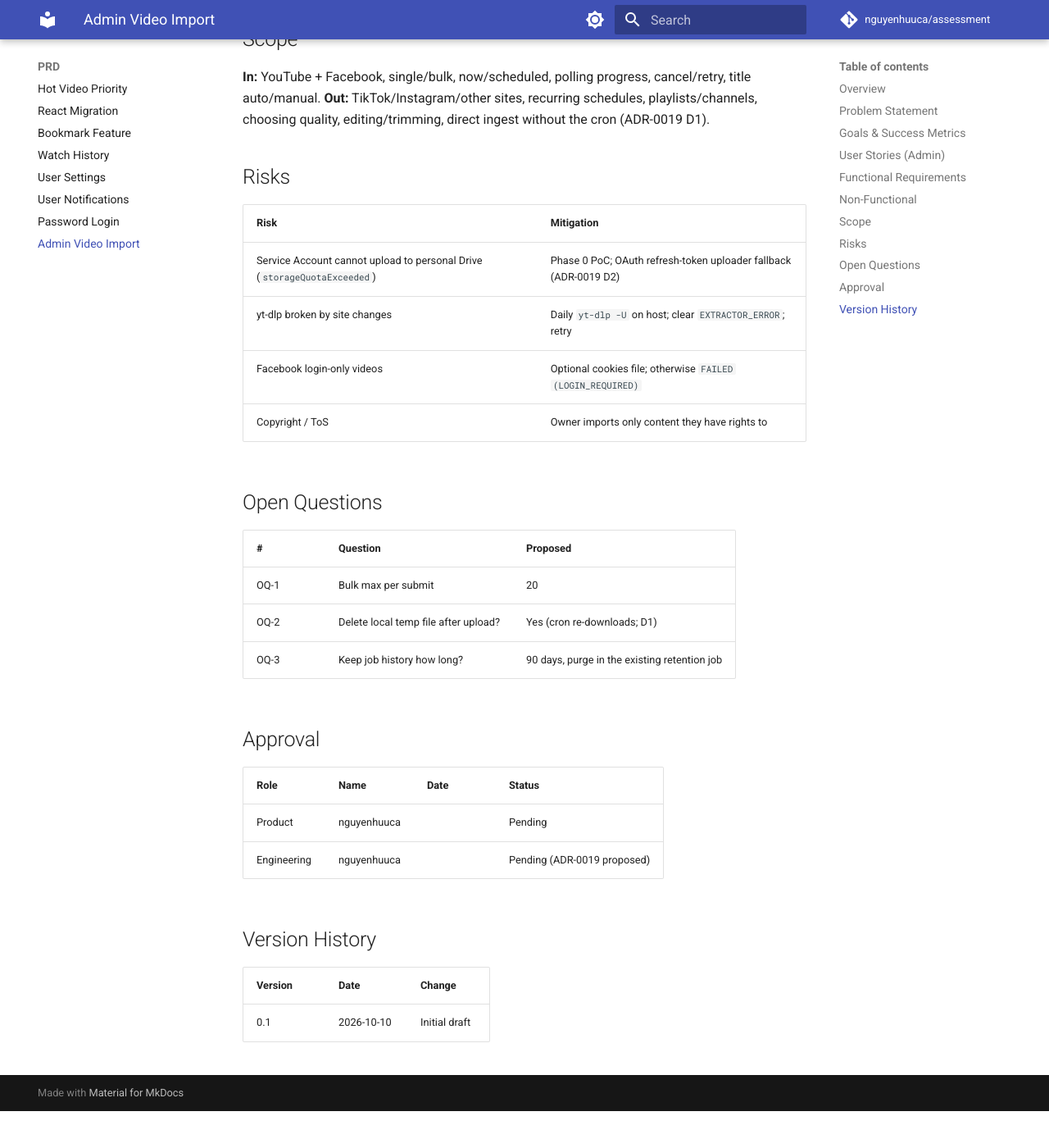
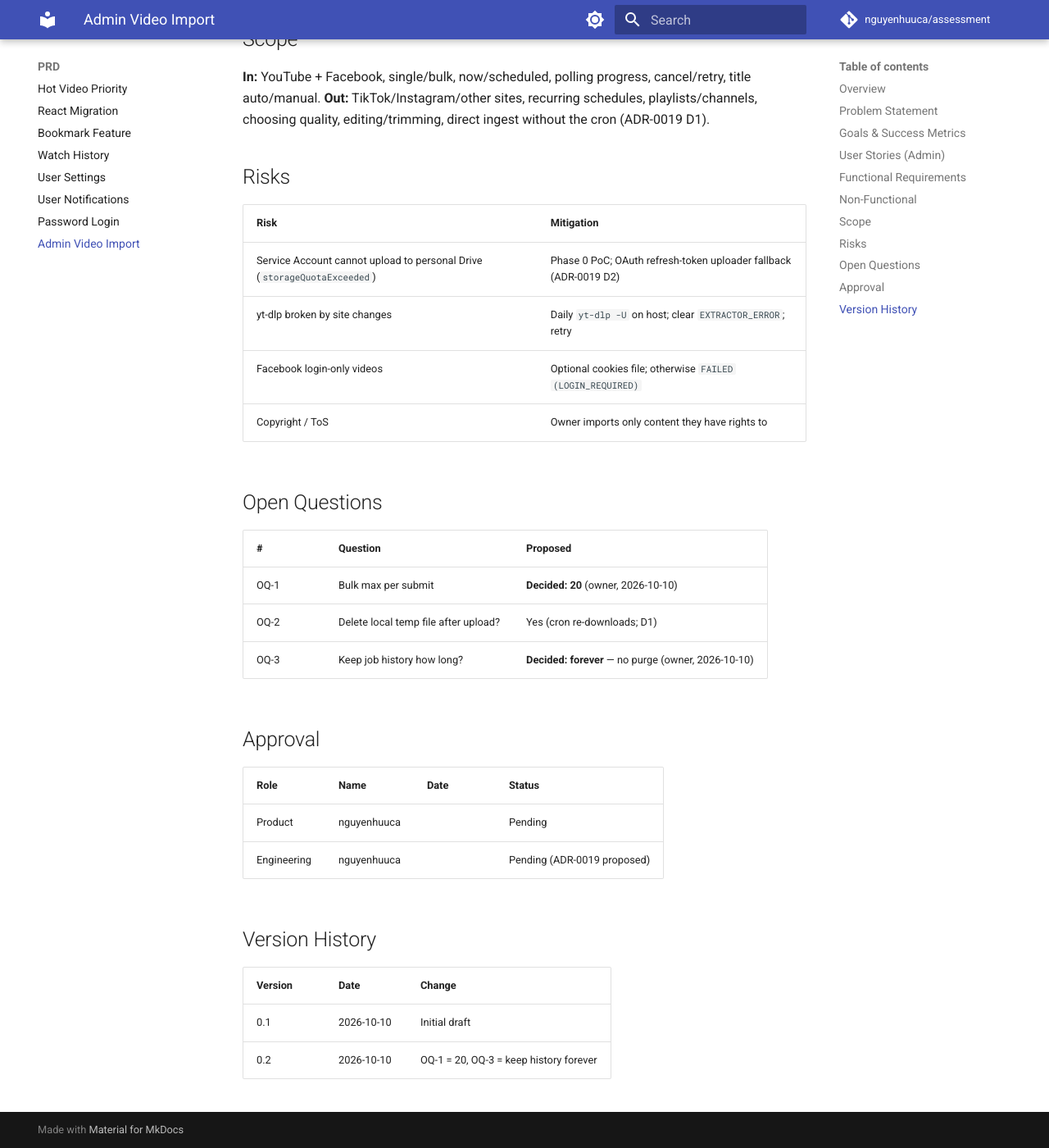
Before and after one commit to nguyenhuuca/assessment, an MkDocs documentation site: the page built from docs/prd/PRD-admin-video-import.md, in a window 1280 px wide and 1400 px high, scrolled down 2421 px. Shown: the whole window at 82% size. Built offline with MkDocs 1.6.1 and Material for MkDocs 9.7.7, drawn with Linux system fonts in a browser that asks for light colours; comment, search, counter and statistics services are not loaded; before the commit the page ends 3776 px from its top, so only the background shows below that.

Commit message:
docs(import): owner decisions — bulk max 20, keep job history forever
Co-Authored-By: Claude Opus 5.5 <noreply@anthropic.com>

```diff
--- a/docs/prd/PRD-admin-video-import.md
+++ b/docs/prd/PRD-admin-video-import.md
@@ -83,9 +83,9 @@ Adding a video today means: download it on a PC, upload it to Google Drive by ha
 
 | # | Question | Proposed |
 |---|----------|----------|
-| OQ-1 | Bulk max per submit | 20 |
+| OQ-1 | Bulk max per submit | **Decided: 20** (owner, 2026-10-10) |
 | OQ-2 | Delete local temp file after upload? | Yes (cron re-downloads; D1) |
-| OQ-3 | Keep job history how long? | 90 days, purge in the existing retention job |
+| OQ-3 | Keep job history how long? | **Decided: forever** — no purge (owner, 2026-10-10) |
 
 ## Approval
 
@@ -99,3 +99,4 @@ Adding a video today means: download it on a PC, upload it to Google Drive by ha
 | Version | Date | Change |
 |---------|------|--------|
 | 0.1 | 2026-10-10 | Initial draft |
+| 0.2 | 2026-10-10 | OQ-1 = 20, OQ-3 = keep history forever |
```
Also changed, not shown: TASKS.md (+1 -1 lines), docs/plans/plan-admin-video-import.md (+1 -1 lines).
